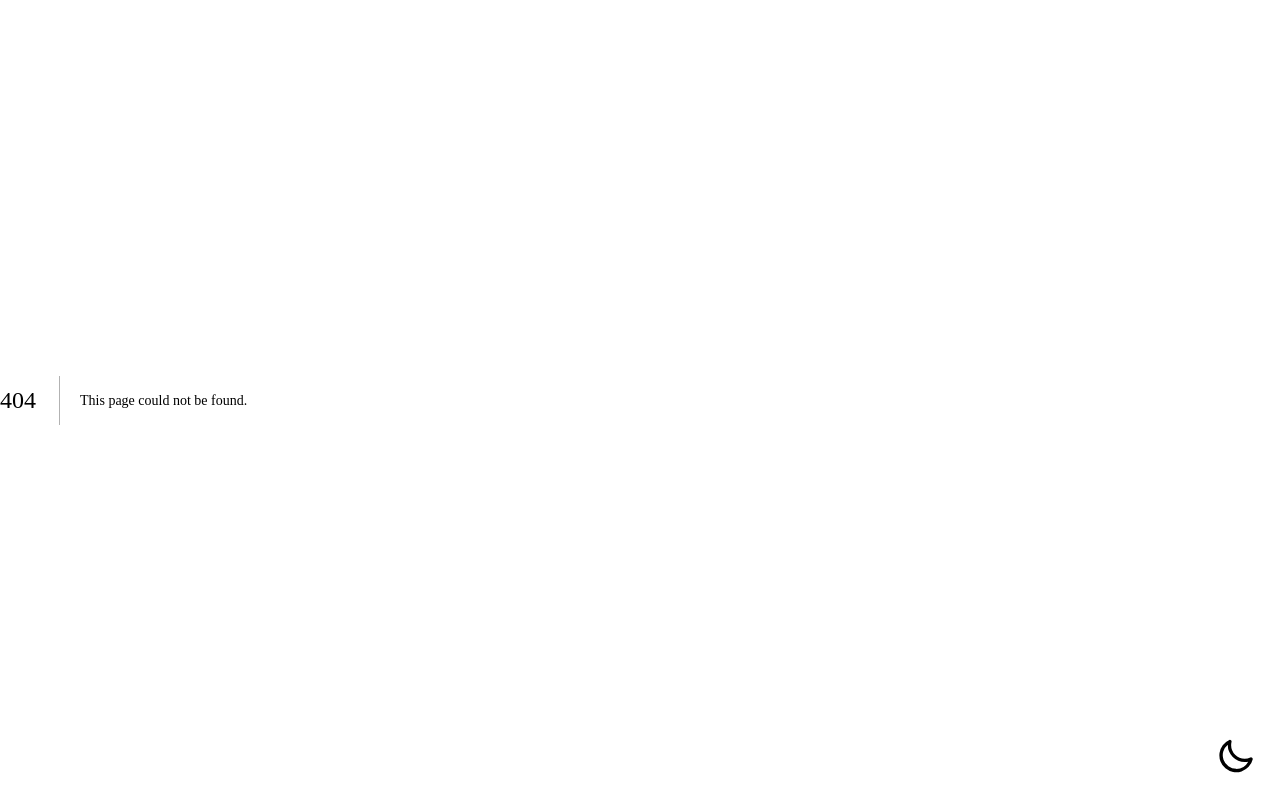
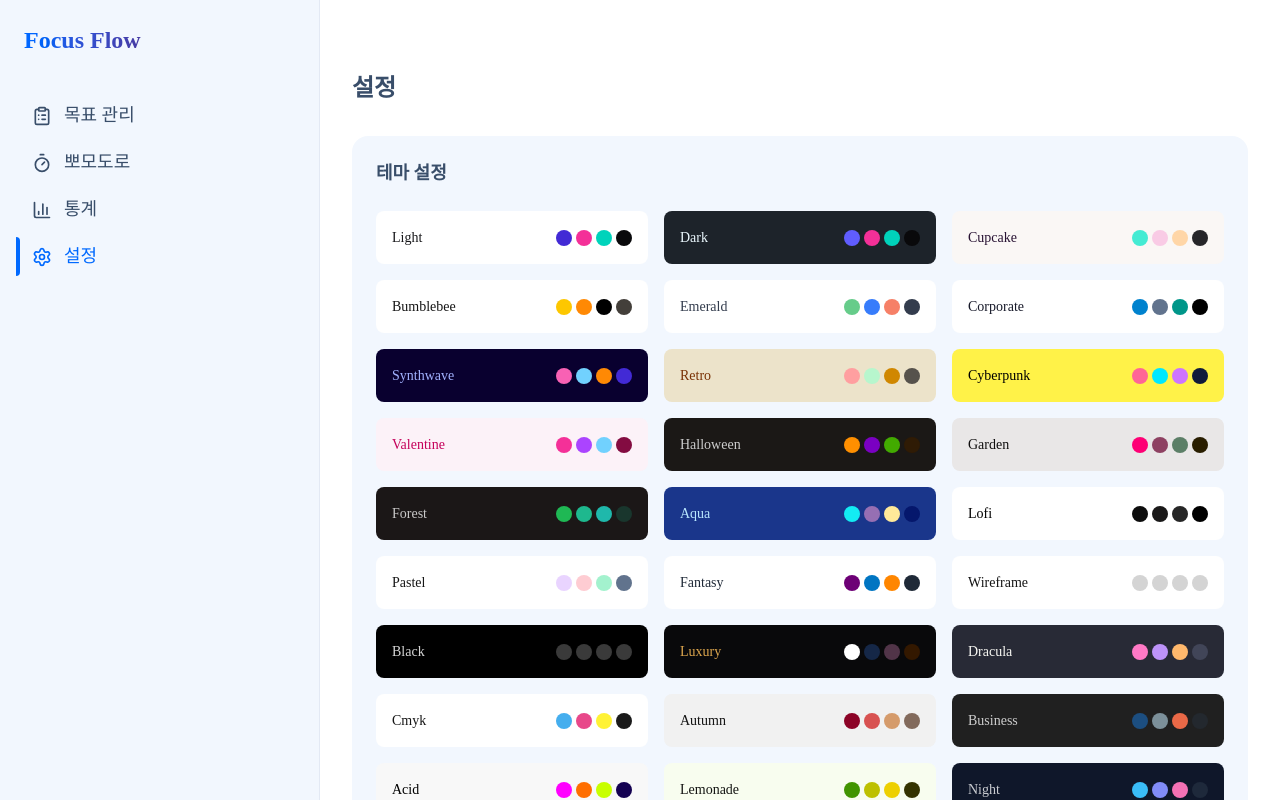
Before and after one commit to jchyng/focus-flow, a Next.js app: page /settings in a window 1280 px wide. Before the commit this address had no page. Shown: the top 800 px of the page. Built offline with nearby package versions, Linux system fonts and the light colour scheme.

Commit message:
설정 페이지 추가 및 테마 설정 테스트 버전 추가

```diff
--- a/src/app/(dashboard)/layout.tsx
+++ b/src/app/(dashboard)/layout.tsx
@@ -2,7 +2,8 @@
 
 import Link from "next/link";
 import { usePathname } from "next/navigation";
-import { ClipboardList, Timer, BarChart3, LucideIcon } from "lucide-react";
+import { ClipboardList, Timer, BarChart3, Settings, LucideIcon } from "lucide-react";
+import { ThemeProvider } from "@/contexts/ThemeContext";
 
 interface MenuLinkProps {
   href: string;
@@ -52,6 +53,12 @@ function Menu() {
         label="통계"
         isActive={pathname.startsWith("/statistics")}
       />
+      <MenuLink
+        href="/settings"
+        icon={Settings}
+        label="설정"
+        isActive={pathname.startsWith("/settings")}
+      />
     </ul>
   );
 }
@@ -100,11 +107,13 @@ export default function DashboardLayout({
   children: React.ReactNode;
 }) {
   return (
-    <>
-      <Sidebar />
-      <main className="flex-1 p-6 mt-10 md:p-8 bg-base-100 mx-auto max-w-[1440px]">
-        {children}
-      </main>
-    </>
+    <ThemeProvider>
+      <div className="flex">
+        <Sidebar />
+        <main className="flex-1 p-6 mt-10 md:p-8 bg-base-100 mx-auto max-w-[1440px]">
+          {children}
+        </main>
+      </div>
+    </ThemeProvider>
   );
 }
--- /dev/null
+++ b/src/app/(dashboard)/settings/page.tsx
@@ -0,0 +1,48 @@
+"use client";
+
+import { useTheme } from "@/contexts/ThemeContext";
+
+const THEMES = [
+  "light", "dark", "cupcake", "bumblebee", "emerald", "corporate",
+  "synthwave", "retro", "cyberpunk", "valentine", "halloween",
+  "garden", "forest", "aqua", "lofi", "pastel", "fantasy",
+  "wireframe", "black", "luxury", "dracula", "cmyk", "autumn",
+  "business", "acid", "lemonade", "night", "coffee", "winter",
+  "dim", "nord", "sunset"
+];
+
+export default function SettingsPage() {
+  const { theme, setTheme } = useTheme();
+
+  return (
+    <div className="container mx-auto">
+      <h1 className="text-2xl font-bold mb-8">설정</h1>
+
+      <div className="card bg-base-200">
+        <div className="card-body">
+          <h2 className="card-title mb-4">테마 설정</h2>
+          <div className="grid grid-cols-1 md:grid-cols-2 lg:grid-cols-3 gap-4">
+            {THEMES.map((themeName) => (
+              <button
+                key={themeName}
+                onClick={() => setTheme(themeName)}
+                className={`flex items-center justify-between p-4 rounded-lg hover:bg-base-300 transition-colors ${
+                  theme === themeName ? "bg-base-300 ring-2 ring-primary" : "bg-base-100"
+                }`}
+                data-theme={themeName}
+              >
+                <span className="capitalize">{themeName}</span>
+                <div className="flex gap-1">
+                  <div className="h-4 w-4 rounded-full bg-primary" />
+                  <div className="h-4 w-4 rounded-full bg-secondary" />
+                  <div className="h-4 w-4 rounded-full bg-accent" />
+                  <div className="h-4 w-4 rounded-full bg-neutral" />
+                </div>
+              </button>
+            ))}
+          </div>
+        </div>
+      </div>
+    </div>
+  );
+}
--- a/src/app/layout.tsx
+++ b/src/app/layout.tsx
@@ -1,6 +1,5 @@
 import type { Metadata } from "next";
 import "@/app/globals.css";
-import DarkModeToggle from "@/components/DarkModeToggle";
 
 export const metadata: Metadata = {
   title: "Focus Flow",
@@ -17,9 +16,8 @@ export default function RootLayout({
 }) {
   return (
     <html lang="ko">
-      <body className="flex" data-theme="light">
+      <body>
         {children}
-        <DarkModeToggle />
       </body>
     </html>
   );
--- a/src/components/DarkModeToggle.tsx
+++ /dev/null
@@ -1,50 +0,0 @@
-"use client";
-import { useEffect, useState } from "react";
-
-const DARK = "dark";
-const LIGHT = "light";
-
-export default function DarkModeToggle() {
-  const [theme, setTheme] = useState<string>(
-    typeof window !== "undefined"
-      ? document.body.getAttribute("data-theme") || LIGHT
-      : LIGHT
-  );
-
-  useEffect(() => {
-    document.body.setAttribute("data-theme", theme);
-  }, [theme]);
-
-  const handleToggle = () => {
-    setTheme((prev) => (prev === LIGHT ? DARK : LIGHT));
-  };
-
-  return (
-    <div className="fixed bottom-6 right-6 z-50">
-      <label className="swap swap-rotate cursor-pointer">
-        <input
-          type="checkbox"
-          checked={theme === DARK}
-          onChange={handleToggle}
-          aria-label="다크모드 토글"
-        />
-        {/* sun icon */}
-        <svg
-          className="swap-on h-10 w-10 fill-current"
-          xmlns="http://www.w3.org/2000/svg"
-          viewBox="0 0 24 24"
-        >
-          <path d="M5.64,17l-.71.71a1,1,0,0,0,0,1.41,1,1,0,0,0,1.41,0l.71-.71A1,1,0,0,0,5.64,17ZM5,12a1,1,0,0,0-1-1H3a1,1,0,0,0,0,2H4A1,1,0,0,0,5,12Zm7-7a1,1,0,0,0,1-1V3a1,1,0,0,0-2,0V4A1,1,0,0,0,12,5ZM5.64,7.05a1,1,0,0,0,.7.29,1,1,0,0,0,.71-.29,1,1,0,0,0,0-1.41l-.71-.71A1,1,0,0,0,4.93,6.34Zm12,.29a1,1,0,0,0,.7-.29l.71-.71a1,1,0,1,0-1.41-1.41L17,5.64a1,1,0,0,0,0,1.41A1,1,0,0,0,17.66,7.34ZM21,11H20a1,1,0,0,0,0,2h1a1,1,0,0,0,0-2Zm-9,8a1,1,0,0,0-1,1v1a1,1,0,0,0,2,0V20A1,1,0,0,0,12,19ZM18.36,17A1,1,0,0,0,17,18.36l.71.71a1,1,0,0,0,1.41,0,1,1,0,0,0,0-1.41ZM12,6.5A5.5,5.5,0,1,0,17.5,12,5.51,5.51,0,0,0,12,6.5Zm0,9A3.5,3.5,0,1,1,15.5,12,3.5,3.5,0,0,1,12,15.5Z" />
-        </svg>
-        {/* moon icon */}
-        <svg
-          className="swap-off h-10 w-10 fill-current"
-          xmlns="http://www.w3.org/2000/svg"
-          viewBox="0 0 24 24"
-        >
-          <path d="M21.64,13a1,1,0,0,0-1.05-.14,8.05,8.05,0,0,1-3.37.73A8.15,8.15,0,0,1,9.08,5.49a8.59,8.59,0,0,1,.25-2A1,1,0,0,0,8,2.36,10.14,10.14,0,1,0,22,14.05,1,1,0,0,0,21.64,13Zm-9.5,6.69A8.14,8.14,0,0,1,7.08,5.22v.27A10.15,10.15,0,0,0,17.22,15.63a9.79,9.79,0,0,0,2.1-.22A8.11,8.11,0,0,1,12.14,19.73Z" />
-        </svg>
-      </label>
-    </div>
-  );
-}
--- /dev/null
+++ b/src/components/ThemeSettings.tsx
@@ -0,0 +1,68 @@
+"use client";
+import { useEffect, useState } from "react";
+import { Settings } from "lucide-react";
+
+const THEMES = [
+  "light", "dark", "cupcake", "bumblebee", "emerald", "corporate",
+  "synthwave", "retro", "cyberpunk", "valentine", "halloween",
+  "garden", "forest", "aqua", "lofi", "pastel", "fantasy",
+  "wireframe", "black", "luxury", "dracula", "cmyk", "autumn",
+  "business", "acid", "lemonade", "night", "coffee", "winter",
+  "dim", "nord", "sunset"
+];
+
+export default function ThemeSettings() {
+  const [theme, setTheme] = useState<string>(
+    typeof window !== "undefined"
+      ? document.body.getAttribute("data-theme") || "winter"
+      : "winter"
+  );
+  const [isOpen, setIsOpen] = useState(false);
+
+  useEffect(() => {
+    document.body.setAttribute("data-theme", theme);
+  }, [theme]);
+
+  return (
+    <div className="fixed bottom-6 right-6 z-50">
+      <div className="relative">
+        <button
+          onClick={() => setIsOpen(!isOpen)}
+          className="btn btn-circle btn-ghost"
+          aria-label="테마 설정"
+        >
+          <Settings className="h-6 w-6" />
+        </button>
+
+        {isOpen && (
+          <div className="absolute bottom-full right-0 mb-2 w-80 rounded-lg bg-base-100 p-4 shadow-lg">
+            <h3 className="mb-4 text-lg font-bold">테마 설정</h3>
+            <div className="max-h-96 overflow-y-auto">
+              {THEMES.map((themeName) => (
+                <button
+                  key={themeName}
+                  onClick={() => {
+                    setTheme(themeName);
+                    setIsOpen(false);
+                  }}
+                  className={`mb-2 flex w-full items-center justify-between rounded-lg p-2 hover:bg-base-200 ${
+                    theme === themeName ? "bg-base-200" : ""
+                  }`}
+                  data-theme={themeName}
+                >
+                  <span className="capitalize">{themeName}</span>
+                  <div className="flex gap-1">
+                    <div className="h-6 w-6 rounded-full bg-primary" />
+                    <div className="h-6 w-6 rounded-full bg-secondary" />
+                    <div className="h-6 w-6 rounded-full bg-accent" />
+                    <div className="h-6 w-6 rounded-full bg-neutral" />
+                  </div>
+                </button>
+              ))}
+            </div>
+          </div>
+        )}
+      </div>
+    </div>
+  );
+}
--- /dev/null
+++ b/src/contexts/ThemeContext.tsx
@@ -0,0 +1,38 @@
+"use client";
+
+import { createContext, useContext, useEffect, useState } from "react";
+
+interface ThemeContextType {
+  theme: string;
+  setTheme: (theme: string) => void;
+}
+
+const ThemeContext = createContext<ThemeContextType | undefined>(undefined);
+
+export function ThemeProvider({ children }: { children: React.ReactNode }) {
+  const [theme, setTheme] = useState<string>(() => {
+    if (typeof window !== "undefined") {
+      return localStorage.getItem("theme") || "winter";
+    }
+    return "winter";
+  });
+
+  useEffect(() => {
+    document.body.setAttribute("data-theme", theme);
+    localStorage.setItem("theme", theme);
+  }, [theme]);
+
+  return (
+    <ThemeContext.Provider value={{ theme, setTheme }}>
+      {children}
+    </ThemeContext.Provider>
+  );
+}
+
+export function useTheme() {
+  const context = useContext(ThemeContext);
+  if (context === undefined) {
+    throw new Error("useTheme must be used within a ThemeProvider");
+  }
+  return context;
+}
```
